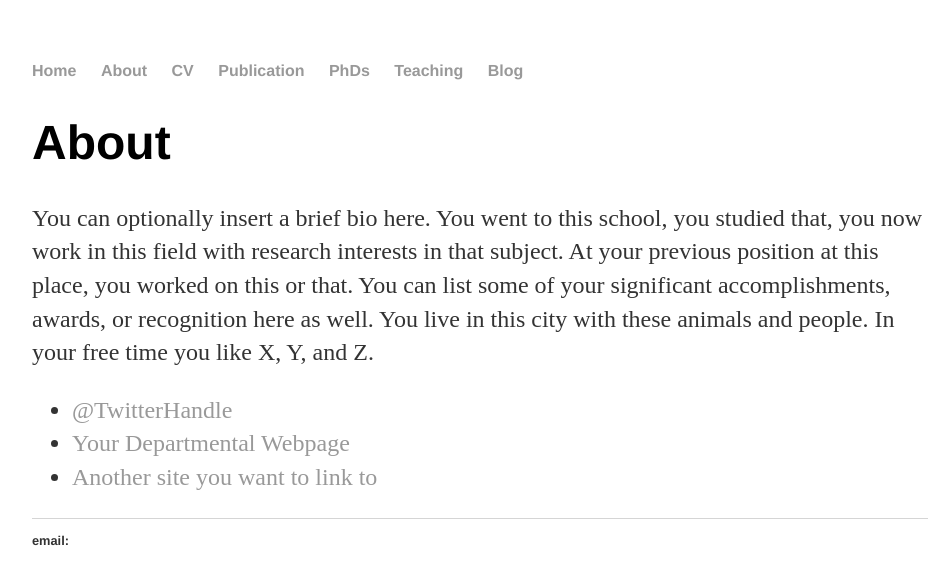
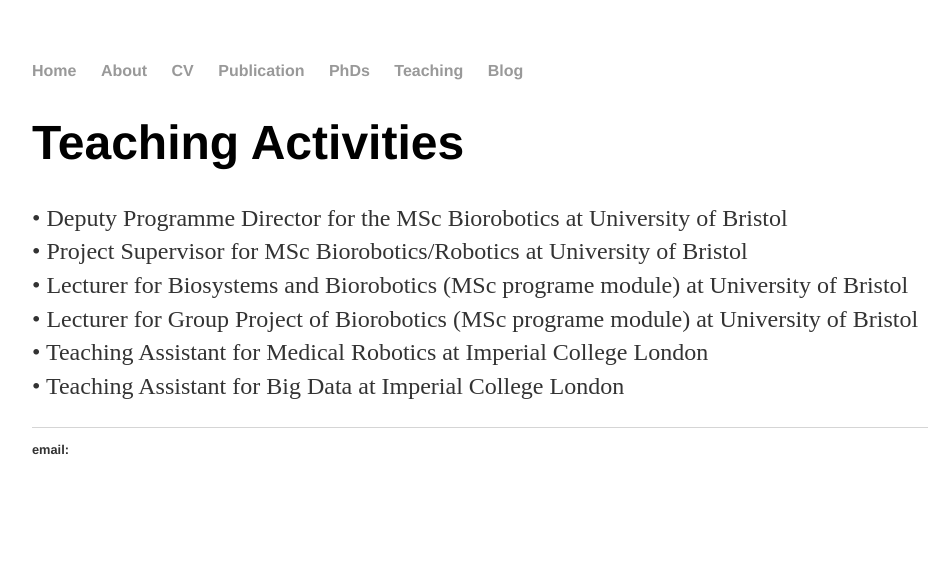
Before and after one commit to ImperialDanDan/ImperialDanDan.github.io, a Jekyll site: the page built from Teaching/index.html, in a window 1280 px wide. Shown: the top 585 px of the page, without its empty margins (160-1112 px from the left). Built offline with Jekyll 4.4.1, drawn with Linux system fonts in a browser that asks for light colours; Markdown is read by kramdown in place of the engine named in the settings.

Commit message:
Update index.html

```diff
--- a/Teaching/index.html
+++ b/Teaching/index.html
@@ -1,15 +1,18 @@
 ---
 layout: default
-title: About Hank Quinlan
+title: Teaching
 ---
 
-		<div class="about">
-			<h1>About</h1>
-			<p>You can optionally insert a brief bio here. You went to this school, you studied that, you now work in this field with research interests in that subject. At your previous position at this place, you worked on this or that. You can list some of your significant accomplishments, awards, or recognition here as well. You live in this city with these animals and people. In your free time you like X, Y, and Z.</p>
+		<div class="Teaching">
+			<h1>Teaching Activities</h1>
+			<p>
+•	Deputy Programme Director for the MSc Biorobotics at University of Bristol <br>
+•	Project Supervisor for MSc Biorobotics/Robotics  at University of Bristol <br>
+•	Lecturer for Biosystems and Biorobotics (MSc programe module) at University of Bristol <br>
+•	Lecturer for Group Project of Biorobotics (MSc programe module) at University of Bristol <br>
+•       Teaching Assistant for Medical Robotics at Imperial College London    <br>
+• Teaching Assistant for Big Data at Imperial College London     <br>
 
-			<ul class="contacts">
-				<li><a href="#">@TwitterHandle</a></li>
-				<li><a href="#">Your Departmental Webpage</a></li>
-				<li><a href="#">Another site you want to link to</a></li>
-				</ul>
+			</p>
+
 		</div>
```
